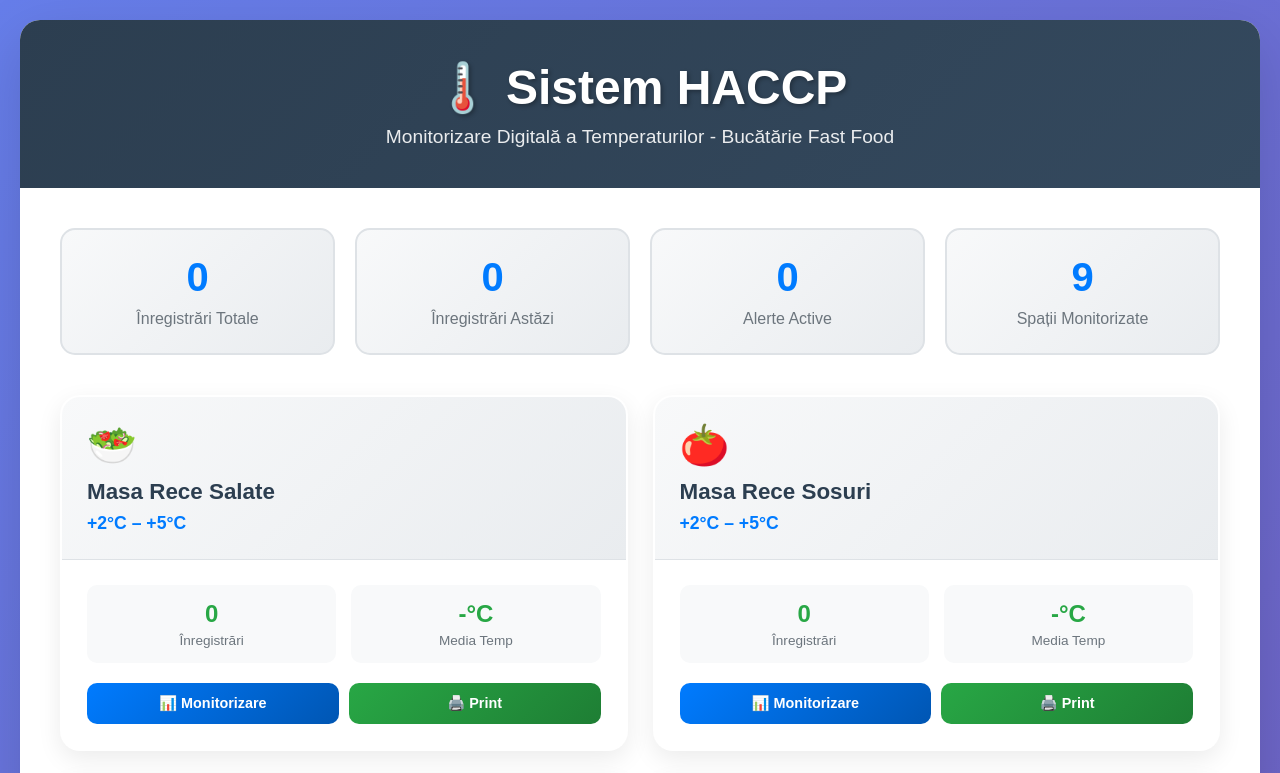
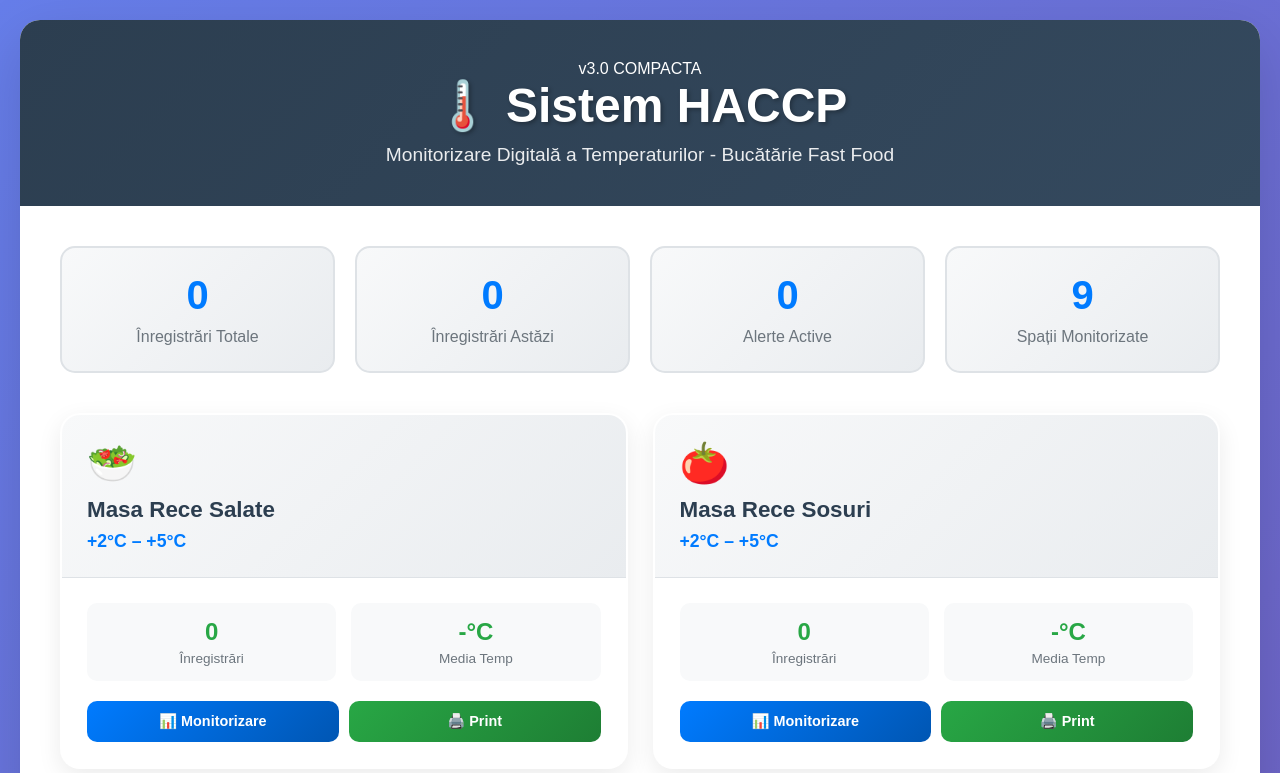
Before and after one commit to SumacFoodstation/haccp-system, a plain HTML site: page index.html in a window 1280 px wide. Shown: the top 773 px of the page. Drawn offline with Linux system fonts and the light colour scheme.

Commit message:
Update index.html

```diff
--- a/index.html
+++ b/index.html
@@ -71,6 +71,7 @@
 <body>
     <div class="container">
         <div class="header">
+            <div class="version-badge">v3.0 COMPACTA</div>
             <h1>🌡️ Sistem HACCP</h1>
             <p>Monitorizare Digitală a Temperaturilor - Bucătărie Fast Food</p>
         </div>
```
